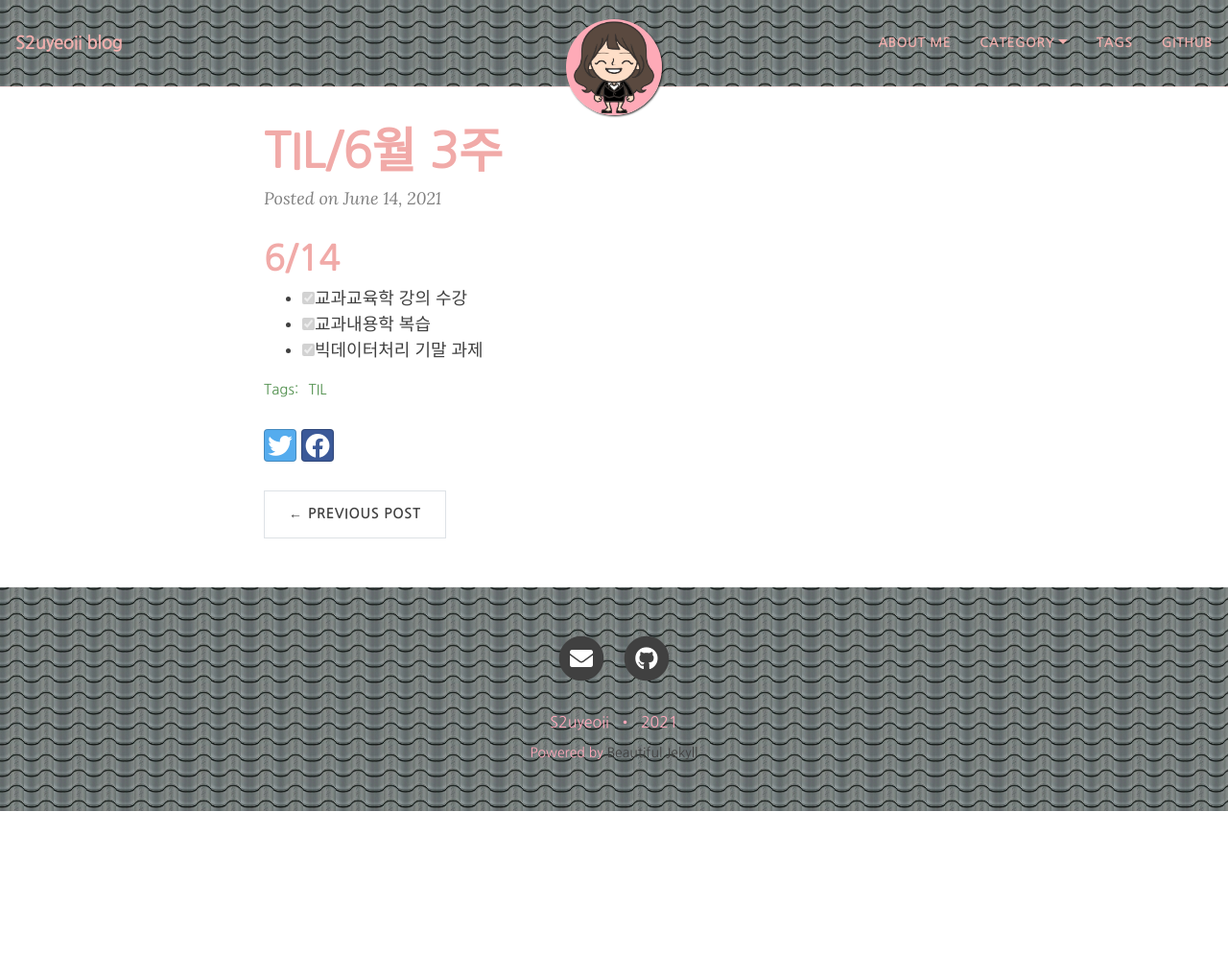
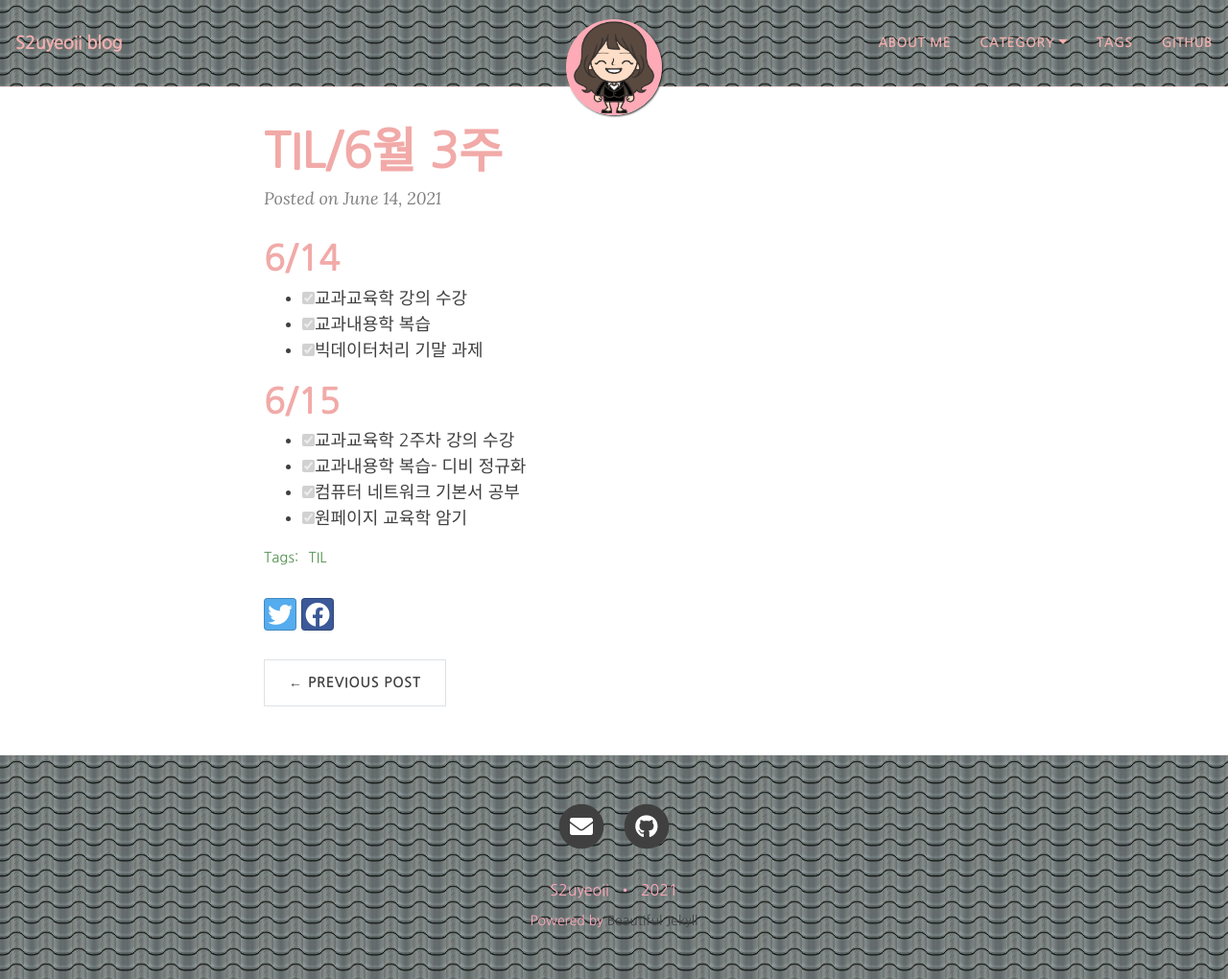
Before and after one commit to yeoneed/yeoneed.github.io, a Jekyll site: the page built from _posts/2021-06-14-6월 3주-TIL.md, in a window 1280 px wide and 1020 px high. Shown: the whole window at 96% size. Built offline with Jekyll 4.4.1, drawn with Linux system fonts in a browser that asks for light colours; nearby versions of some CDN libraries; some web fonts are replaced.

Commit message:
Update 2021-06-14-6월 3주-TIL.md

```diff
--- a/_posts/2021-06-14-6월 3주-TIL.md
+++ b/_posts/2021-06-14-6월 3주-TIL.md
@@ -12,3 +12,9 @@ category: [TIL]
 - [x] 교과교육학 강의 수강
 - [x] 교과내용학 복습
 - [x] 빅데이터처리 기말 과제
+
+# 6/15
+- [x] 교과교육학 2주차 강의 수강
+- [x] 교과내용학 복습- 디비 정규화
+- [x] 컴퓨터 네트워크 기본서 공부
+- [x] 원페이지 교육학 암기
```
